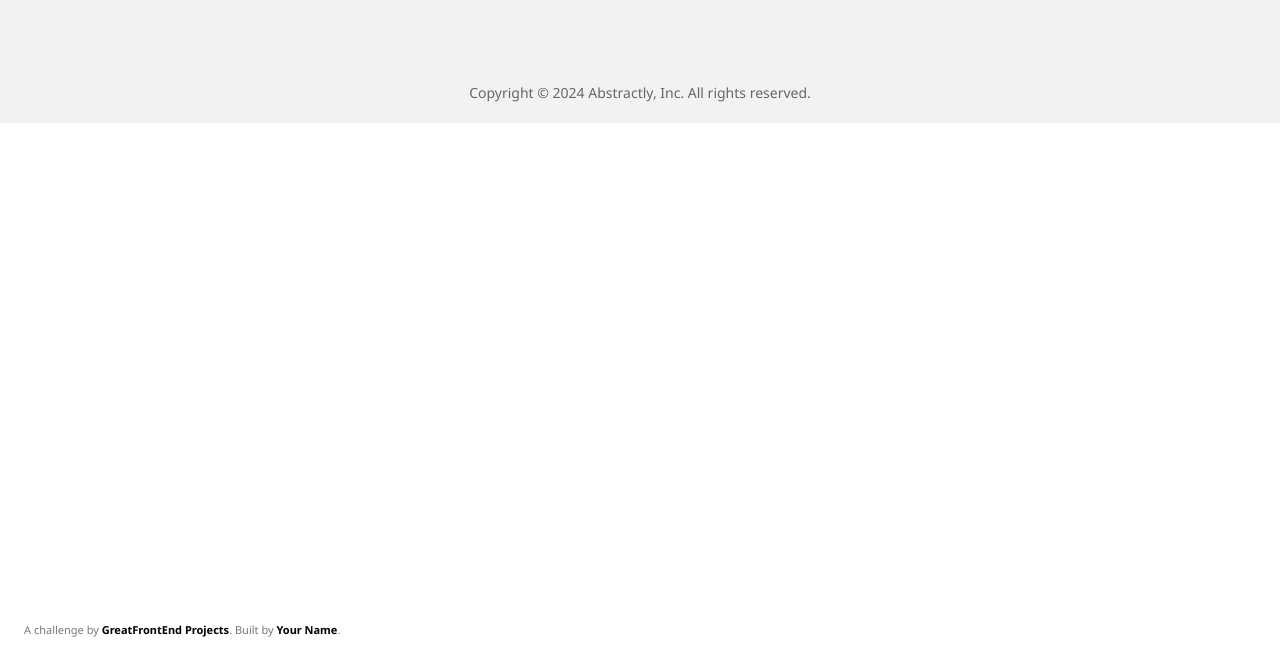
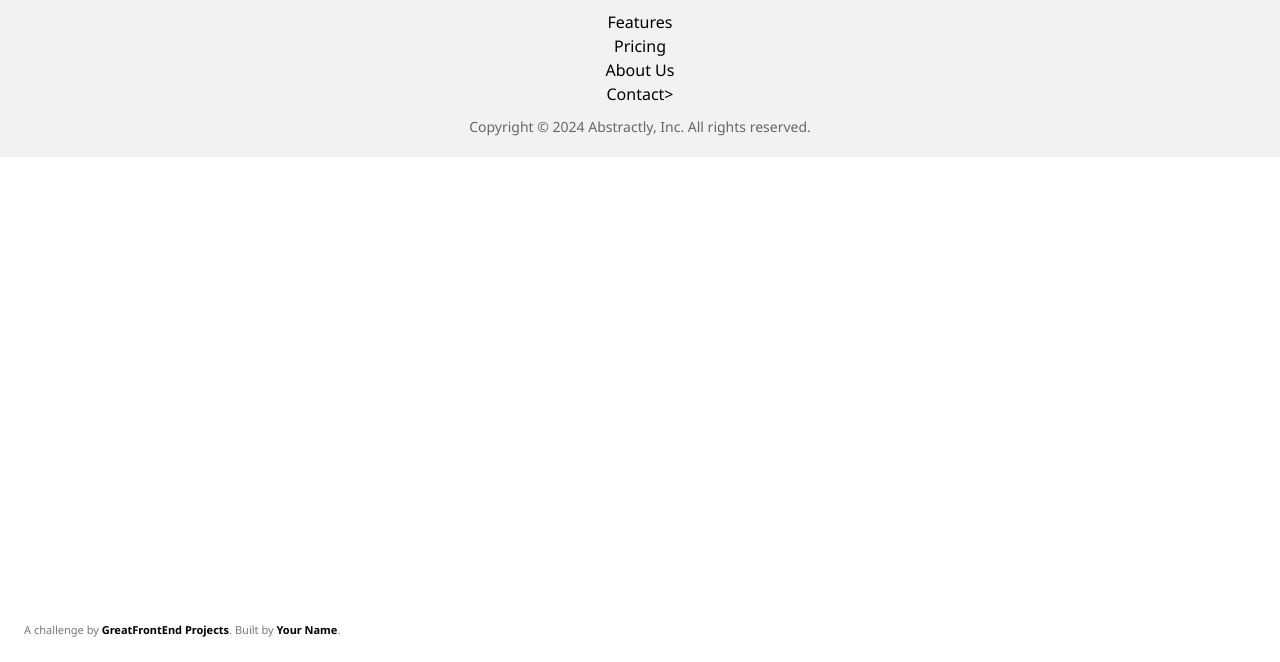
Before and after one commit to DaisyAram/footer-section-simple-starter, a plain HTML site: page index.html in a window 1280 px wide. Shown: the part 138-800 px from the top of the page. Drawn offline with nearby package versions, Linux system fonts and the light colour scheme.

Commit message:
footer-sections

```diff
--- a/index.html
+++ b/index.html
@@ -41,29 +41,19 @@
 
       <!-- Footer -->
       <footer class="footer">
-	<div class="container">
-	  <div class="row">
-	<div class="col-md-12 text-center">
-        <ul class="list-inline social-buttons">
-          <li class="list-inline-item">
-            <a href="#">
-              <i class="fab fa-twitter"></i>
-            </a>
-          </li>
-          <li class="list-inline-item">
-            <a href="#">
-              <i class="fab fa-facebook-f"></i>
-            </a>
-          </li>
-          <li class="list-inline-item">
-            <a href="#">
-              <i class="fab fa-linkedin-in"></i>
-            </a>
-          </li>
-        </ul>
+	      <div class="footer-sections">
+		      <div>Features</div>
+		      <div> Pricing</div>
+		      <div>About Us</div>
+		      <div>Contact></div>
+	      </div>
+	      <div class="social-icons">
+
+	      </div>
+	      <div>
+
         <p class="text-muted copyright text-center">Copyright &copy; 2024 Abstractly, Inc. All rights reserved.</p>
-      </div>
-    </div>
+
   </div>
       </footer>
     <script src="js/index.js"></script>
```
